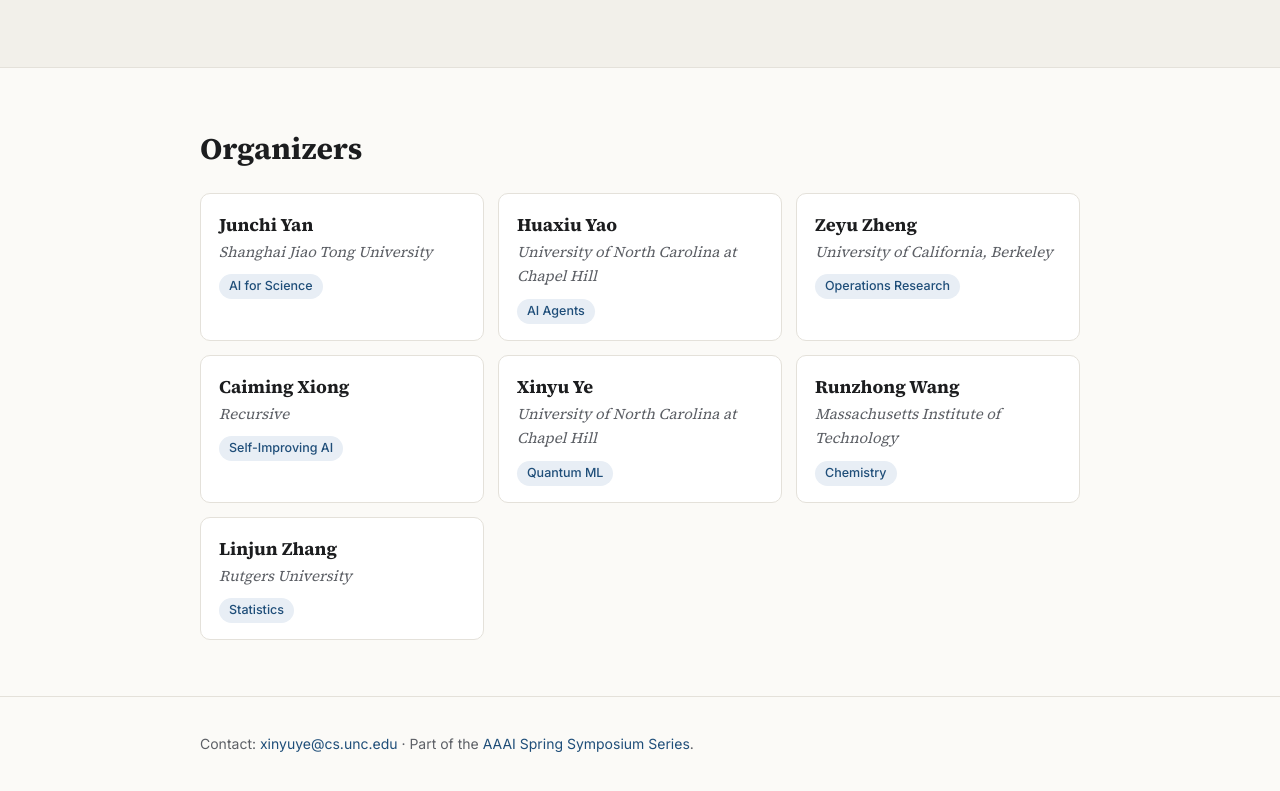
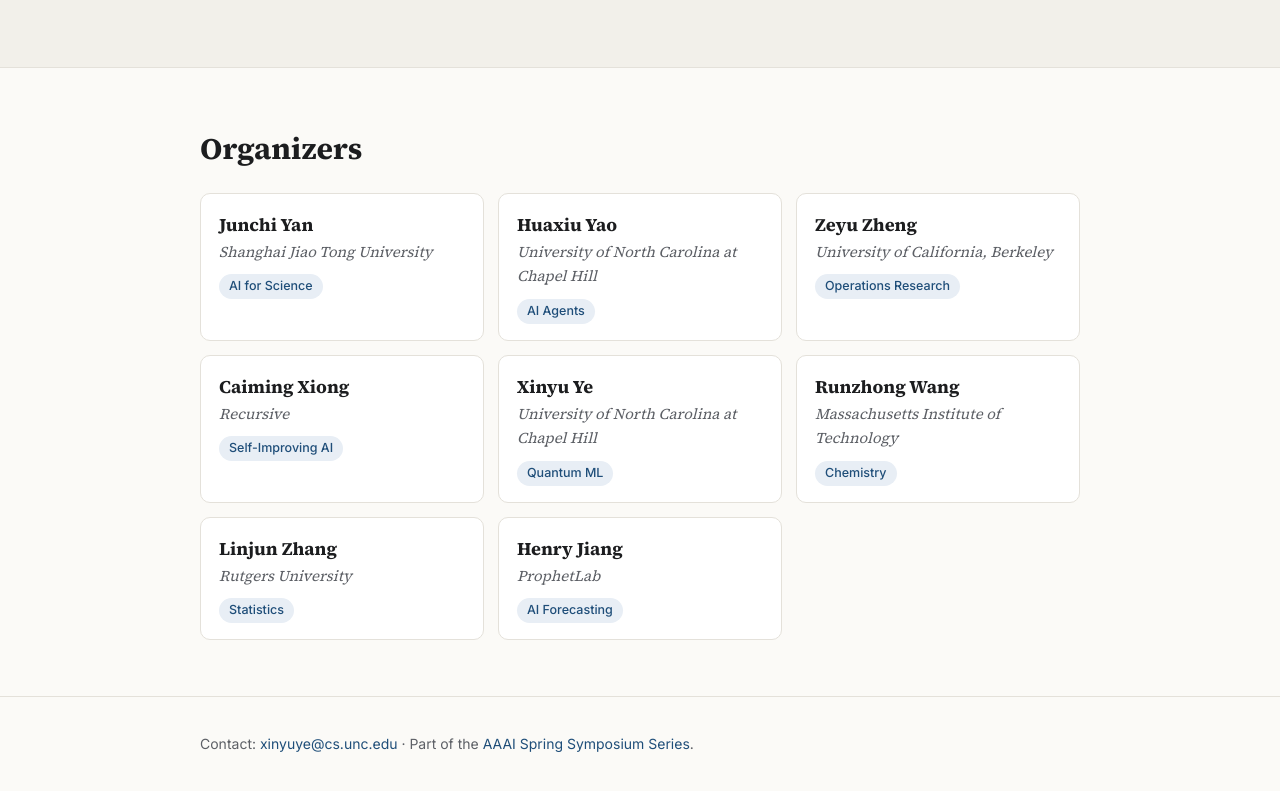
Before and after one commit to rsi4se/rsi4se.github.io, a plain HTML site: page index.html in a window 1280 px wide. Shown: the part 3726-4517 px from the top of the page. Drawn offline with Linux system fonts and the light colour scheme.

Commit message:
Add Henry Jiang to organizers

```diff
--- a/index.html
+++ b/index.html
@@ -214,6 +214,7 @@
     <div class="person"><div class="name">Xinyu Ye</div><div class="aff">University of North Carolina at Chapel Hill</div><span class="tag">Quantum ML</span></div>
     <div class="person"><div class="name">Runzhong Wang</div><div class="aff">Massachusetts Institute of Technology</div><span class="tag">Chemistry</span></div>
     <div class="person"><div class="name">Linjun Zhang</div><div class="aff">Rutgers University</div><span class="tag">Statistics</span></div>
+    <div class="person"><div class="name">Henry Jiang</div><div class="aff">ProphetLab</div><span class="tag">AI Forecasting</span></div>
   </div>
 </div></section>
 
```
